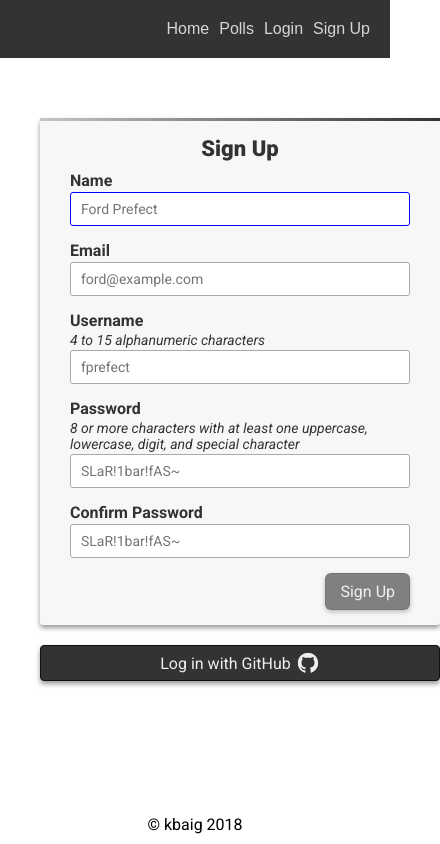
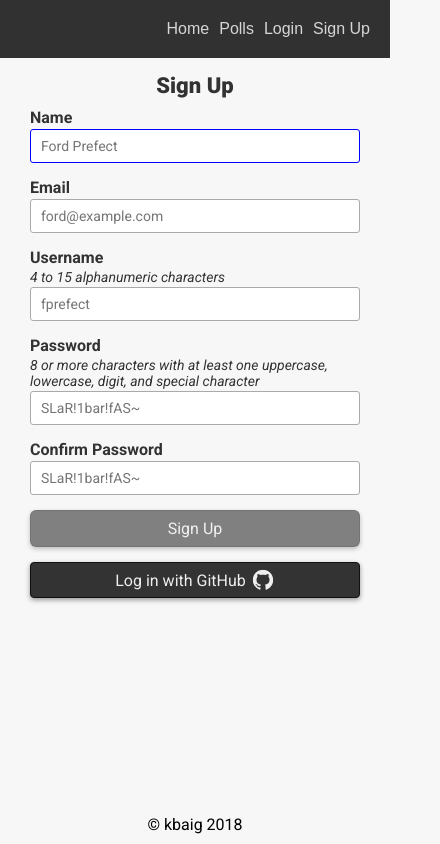
Before and after one commit to kbaig/voting-app, a React (Create React App) app: page /signup in a window 390 px wide. Shown: the whole page, 440 px wide, since content can reach past the window. Built offline with nearby package versions, Linux system fonts and the light colour scheme.

Commit message:
commit for jonathan

```diff
--- a/src/App.js
+++ b/src/App.js
@@ -32,7 +32,10 @@ class App extends Component {
       isAuthenticated: tokenExists,
       token: tokenExists ? token : null,
       user: tokenExists ? this._tokenToUser(token): null,
-      flashError: false
+      error: {
+        show: false,
+        message: null
+      }
     };
   }
 
@@ -63,14 +66,14 @@ class App extends Component {
     });
   }
 
-  flashError = () => {
-    this.setState({ flashError: true });
-    setTimeout(() => this.setState({ flashError: false }), 3000);
+  flashError = message => {
+    this.setState({ error: { show: true, message } });
+    setTimeout(() => this.setState({ error: { show: false, message: null } }), 3000);
   }
 
   render() {
-    const { isAuthenticated, token, user, flashError } = this.state;
-    const { login, logout } = this;
+    const { login, logout, flashError, state } = this;
+    const { isAuthenticated, token, user, error } = state;
 
     return (
       <Router>
@@ -83,10 +86,12 @@ class App extends Component {
             user={ user }
             login={ login }
             logout={ logout }
+            flashError={ flashError }
           />
           <Footer />
 
-          <FlashMessage show={ flashError }>An error has occurred. Please try again.</FlashMessage>
+          <FlashMessage show={ error.show }>{ error.message }</FlashMessage>
+          {/* <FlashMessage show={ true }>{ 'Something went wrong' }</FlashMessage> */}
 
         </div>
       </Router>
--- a/src/components/Footer/Footer.sass
+++ b/src/components/Footer/Footer.sass
@@ -4,4 +4,7 @@
   left: 0
   right: 0
   bottom: 0
-  padding-bottom: 10px
+  padding: 20px 0 10px
+  @media(max-height: 650px)
+
+    position: static
--- a/src/components/GitHubLogin/GitHubLogin.sass
+++ b/src/components/GitHubLogin/GitHubLogin.sass
@@ -11,8 +11,12 @@
     font: inherit
     color: #eee
     cursor: pointer
-    box-shadow: 0px 3px 5px rgba(0,0,0,0.4)
+    box-shadow: 0px 2px 5px rgba(0,0,0,0.4)
     svg
         margin-left: 5px
         fill: #eee
         transform: scale(0.85)
+
+    @media(max-width: 480px)
+        margin: auto
+        width: calc(100% - 60px)
--- a/src/components/Routes/Routes.sass
+++ b/src/components/Routes/Routes.sass
@@ -1,2 +1,4 @@
 .Routes
   margin: 60px 40px
+  @media(max-width: 480px)
+    margin: 0
--- a/src/components/Routes/index.js
+++ b/src/components/Routes/index.js
@@ -18,7 +18,7 @@ import './Routes.sass';
 
 class Main extends Component {
     render () {
-        const { isAuthenticated, token, login, logout, user } = this.props;
+        const { isAuthenticated, token, login, logout, user, flashError } = this.props;
 
         return (
             <main className='Routes'>
@@ -56,6 +56,7 @@ class Main extends Component {
                     component={ SignUpForm }
                     isAuthenticated={ isAuthenticated }
                     login={ login }
+                    flashError={ flashError }
                 />
             </main>
         );
--- a/src/components/SignUpForm/index.js
+++ b/src/components/SignUpForm/index.js
@@ -126,10 +126,34 @@ class SignUpForm extends Component {
             } else {
                 const { error } = await response.json();
                 console.log({ error });
+
+                this.handleResponseError(response.status, error);
             }
 
         } catch (error) {
             console.log({ error });
+        }
+    }
+
+    handleResponseError = (status, error) => {
+        if (status === 500) this.props.flashError(error);
+        if (status === 422) {
+            this.setState(prevState => {
+                const { form } = prevState;
+                const attrs = Object.keys(error);
+
+                attrs.forEach(attr => {
+                    form[attr] = {
+                        ...form[attr],
+                        error: error[attr],
+                        showError: true
+                    };
+                });
+
+                const formIsInvalid = true;
+
+                return { ...prevState, form, formIsInvalid };
+            });
         }
     }
 
@@ -204,7 +228,9 @@ class SignUpForm extends Component {
                     <FormSubmitRow>
                         <Button type='Submit' value='Sign Up' readOnly disabled={ formIsInvalid } />
                     </FormSubmitRow>
+
                 </AuthForm>
+
                 <GitHubLogin login={ login } />
             </>
         );
--- a/src/components/SignUpForm/validate.js
+++ b/src/components/SignUpForm/validate.js
@@ -40,7 +40,7 @@ const validate = (attr, val, prevForm) => {
                 return 'Enter a password';
             } else if (!isLength(val, { min: 8 })) {
                 return 'Must be at least 8 characters';
-            } else if (!matches(val, /^(?=.*?[A-Z])(?=.*?[a-z])(?=.*?[0-9])(?=.*?[#?!@$%^&*-~]).{8,}$/)) {
+            } else if (!matches(val, /^(?=.*?[A-Z])(?=.*?[a-z])(?=.*?[0-9])(?=.*?[#?!@$%^&*~-]).{8,}$/)) {
                 return 'Does not meet requirements';
             }
             break;
--- a/src/index.sass
+++ b/src/index.sass
@@ -4,3 +4,6 @@
     box-sizing: border-box
     margin: 0
     padding: 0
+
+body
+    background: rgba(0,0,0,0.03)
--- a/src/primitives/AuthForm/AuthForm.sass
+++ b/src/primitives/AuthForm/AuthForm.sass
@@ -11,3 +11,9 @@
     border-image: linear-gradient(to right, rgba(0,0,0,0.2), rgba(0,0,0,0.8))
     border-image-slice: 1
     box-shadow: 0px 3px 5px rgba(0,0,0,0.4)
+
+    @media(max-width: 480px)
+        width: 100%
+        background: inherit
+        border: none
+        box-shadow: none
--- a/src/primitives/Button/Button.sass
+++ b/src/primitives/Button/Button.sass
@@ -13,3 +13,6 @@
     &:disabled
         cursor: auto
         opacity: 0.6
+
+    @media(max-width: 480px)
+        width: 100%
```
Also changed, not shown: 1 other file (tests, documents, lock files or other folders).
